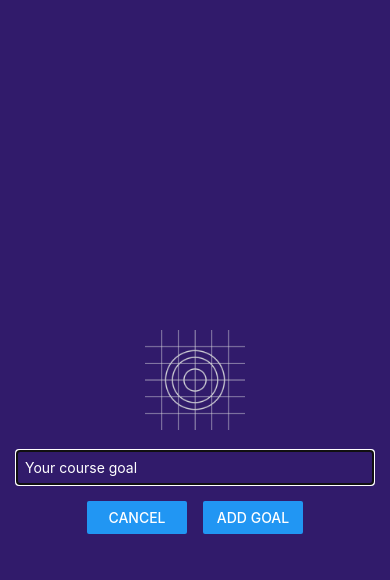
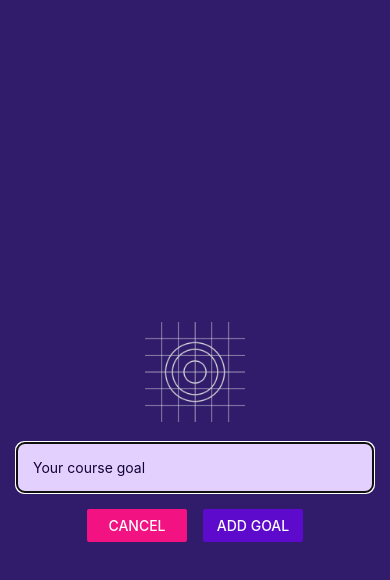
Before and after one commit to developerwill/react-native, a React Native app: screen / in a window 390 px wide. Both pictures are taken after a click on the button "ADD NEW GOAL". Shown: the top 580 px of the page. Built offline with nearby package versions, Linux system fonts and the light colour scheme.

Commit message:
BackgroundColor for the all App & Style changes

```diff
--- a/App.jsx
+++ b/App.jsx
@@ -1,5 +1,5 @@
 import {useState} from "react";
-import {Button, View} from 'react-native';
+import {Button, StatusBar, View} from 'react-native';
 import GoalInput from "./components/GoalInput/GoalInput";
 import ClearBtn from "./components/ClearBtn/ClearBtn";
 import GoalList from "./components/GoalList/GoalList";
@@ -13,7 +13,9 @@ export default function App() {
     const hideAddNewGoalModal = () => setModalIsVisible(false);
 
     return (
-        <View style={styles.appContainer}>
+        <>
+            <StatusBar style={'auto'}/>
+            <View style={styles.appContainer}>
             <Button
                 title={'Add new goal'}
                 color={'#5e0acc'}
@@ -33,5 +35,7 @@ export default function App() {
 
             <ClearBtn setCourseGoals={setCourseGoals}/>
         </View>
+        </>
+
     );
 }
--- a/app.json
+++ b/app.json
@@ -5,6 +5,7 @@
     "version": "1.0.0",
     "orientation": "portrait",
     "icon": "./assets/icon.png",
+    "backgroundColor": "#35158d",
     "userInterfaceStyle": "light",
     "splash": {
       "image": "./assets/splash.png",
--- a/assets/AppStyle.jsx
+++ b/assets/AppStyle.jsx
@@ -4,7 +4,8 @@ const styles = StyleSheet.create({
     appContainer: {
         flex: 1,
         paddingTop: 50,
-        paddingHorizontal: 16
+        paddingHorizontal: 16,
+        backgroundColor: '#35158d'
     }
 });
 
--- a/components/GoalInput/GoalInput.jsx
+++ b/components/GoalInput/GoalInput.jsx
@@ -37,10 +37,10 @@ export default function GoalInput(props) {
                 />
                 <View style={styles.buttonContainer}>
                     <View style={styles.button}>
-                        <Button title={'Cancel'} onPress={props.hideModal}/>
+                        <Button title={'Cancel'} onPress={props.hideModal} color={'#f31282'}/>
                     </View>
                     <View style={styles.button}>
-                        <Button title={'Add Goal'} onPress={addGoalHandler}/>
+                        <Button title={'Add Goal'} onPress={addGoalHandler} color={'#5e0acc'}/>
                     </View>
                 </View>
             </View>
--- a/components/GoalInput/Style.jsx
+++ b/components/GoalInput/Style.jsx
@@ -11,10 +11,12 @@ const styles = StyleSheet.create({
     },
     textInput: {
         borderWidth: 1,
-        borderColor: '#ccc',
+        borderColor: '#e4d0ff',
+        backgroundColor: '#e4d0ff',
+        borderRadius: 8,
         width: '100%',
-        padding: 8,
-        color: 'white'
+        padding: 16,
+        color: '#120438'
     },
     buttonContainer: {
         marginTop: 16,
```
